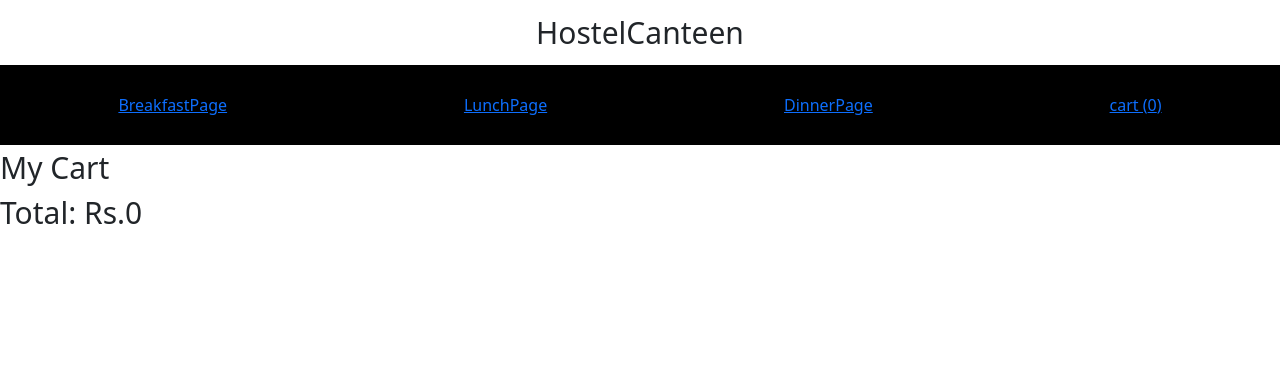
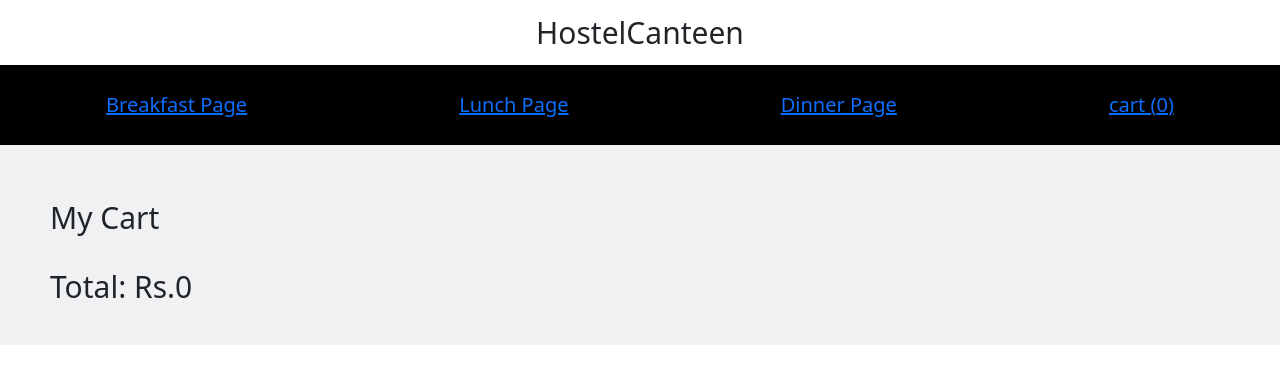
Before and after one commit to Ruvindya/hostelcanteenWbApplication, a React (Create React App) app in the folder client/: page /Cart in a window 1280 px wide. Shown: the top 384 px of the page. Built offline with nearby package versions, Linux system fonts and the light colour scheme.

Commit message:
Style updated

```diff
--- a/client/src/Components/Breakfast.js
+++ b/client/src/Components/Breakfast.js
@@ -22,13 +22,20 @@ const Breakfast = ({}) => {
   const [products] = useState(productArray);
 
   return (
-    <div className='productContainer'>
+    <div>
+      <div className='BreakfastContainer'>
+      <span style={{fontSize: 50}}>Set your Breakfast!</span>
+      </div>
+        <div className='productContainer'>
+
       {products.map((prod => (
         <SingleProduct prod={prod}  key={prod.id}/>
 
       )))}
 
     </div>
+    </div>
+
   )
 }
 
--- a/client/src/Components/Cart.js
+++ b/client/src/Components/Cart.js
@@ -11,11 +11,16 @@ const CartPage = () => {
   }, [cart]);
 
   return (
-    <div>
+    <div className=''>
+      <div className='cartContainer'>
       <span style={{fontSize: 30}}>My Cart</span>
       <br />
       <span style= {{fontSize: 30}}>Total: Rs.{total}</span>
+
+      </div>
+
       <div className='productContainer'>
+
         {cart.map((prod) => (
           <SingleProduct
             prod={prod}
--- a/client/src/Components/Header.js
+++ b/client/src/Components/Header.js
@@ -10,13 +10,13 @@ const Header = () => {
         <span className='header'>HostelCanteen</span>
         <ul className='nav'>
             <li >
-                <Link to='/Breakfast'>BreakfastPage</Link>
+                <Link to='/Breakfast'>Breakfast Page</Link>
             </li>
             <li >
-                <Link to='/Lunch'>LunchPage</Link>
+                <Link to='/Lunch'>Lunch Page</Link>
             </li>
             <li >
-                <Link to='/Dinner'>DinnerPage</Link>
+                <Link to='/Dinner'>Dinner Page</Link>
             </li>
             <li >
                 <Link to='/Cart'>cart ({cart.length})
--- a/client/src/Components/SingleProduct.js
+++ b/client/src/Components/SingleProduct.js
@@ -12,13 +12,18 @@ const SingleProduct = ({prod}) => {
     <div className='products'>
         <img src={prod.image} alt={prod.name} />
         <div className='productDesc'>
-            <span style={{fontWeight:700}}>{prod.name}</span>
-            <span>Rs.{prod.price.substring(0,3)}</span>
+            <span className='productName' style={{fontWeight:700}}>{prod.name}</span>
+
         </div>
 
+        <div className='ButtonContainer'>
+            <div className='productPrice'>
+            <span >Rs.{prod.price.substring(0,3)}</span>
+
+            </div>
         {cart.includes(prod) ? (
              <button
-             className='add'
+             className='remove'
              onClick={() => {
                  setCart(cart.filter((c) => c.id !== prod.id));
 
@@ -37,6 +42,9 @@ const SingleProduct = ({prod}) => {
                     </button>
         )}
 
+        </div>
+
+
 
     </div>
   )
--- a/client/src/Components/Style.css
+++ b/client/src/Components/Style.css
@@ -3,6 +3,7 @@
     text-align: center;
     font-size: 30px;
     margin: 10px 0;
+    width: 100%;
 }
 .nav {
     display: flex;
@@ -12,10 +13,14 @@
     background-color: black;
     height: 80px;
     margin-top: 0;
+    width: 100%;
 }
 
 .nav > li {
-    color: white;
+    color: rgb(255, 255, 255);
+    font-size: 20px;
+    list-style: none;
+
 }
 
 .nav > li:hover {
@@ -26,19 +31,93 @@
     flex-wrap: wrap;
     justify-content: space-around;
     padding: 20px;
+    padding-top: 100px;
+    flex-direction: column;
+    align-items: center;
 }
 
 .products{
+    flex-direction: row;
+    display: flex;
+    width: 80%;
+    margin: 10px;
+    border: 1px solid rgb(121, 117, 117);
+    padding: 10px;
+    gap:50px;
+    align-items: center;
+}
+.products:hover{
+    border: 1px solid rgb(89, 116, 148);
+    box-shadow: 0 0 10px rgb(121, 134, 150);
+
+}
+.products > img {
+    width: 300px;
+    height: 200px;
+}
+.ButtonContainer{
+    display: flex;
     flex-direction: column;
-    display: flex;
-    width: 25%;
-    margin: 10px;
-    border: 1px solid black;
-    padding: 10px;
+    justify-content: center;
+    align-items: center;
+    height: 200px;
+    width: 300px;
+    gap:20px;
+
+}
+.ButtonContainer > button {
+    width: 200px;
+    height: 50px;
+    align-items:center;
+    justify-content: center;
+    margin-right: 10%;
+    background-color: rgb(203, 208, 214);
+    color: rgb(44, 63, 87);
+    border: 0;
+    border-radius: 5px;
+    font-size: 20px;
+    cursor: pointer;
+    font-weight: 600;
+
 }
 
+.ButtonContainer > button:hover{
+    background-color: rgb(62, 86, 116);
+    color: white;
+    box-shadow: 0 0 5px rgb(78, 80, 82);
+}
+
+
+.productPrice{
+    font-size: 25px;
+}
 .productDesc{
     display: flex;
-    justify-content: space-between;
-    padding: 5px;
+    font-size: 25px;
+    padding-top: 10px;
+    padding-right: 5%;;
+    width: 50%;
+    height: 200px;
 }
+
+.BreakfastContainer{
+    display:flex;
+    flex-direction: column;
+    justify-content:center;
+    align-items:center;
+    height: 200px;
+    width: 100%;
+    padding: 50px;
+
+}
+.cartContainer{
+    display:flex;
+    flex-direction: column;
+    justify-content:flex-start;
+    align-items:flex-start;
+    height: 200px;
+    width: 100%;
+    padding: 50px;
+    background-color: rgb(240, 241, 243);
+
+}
```
